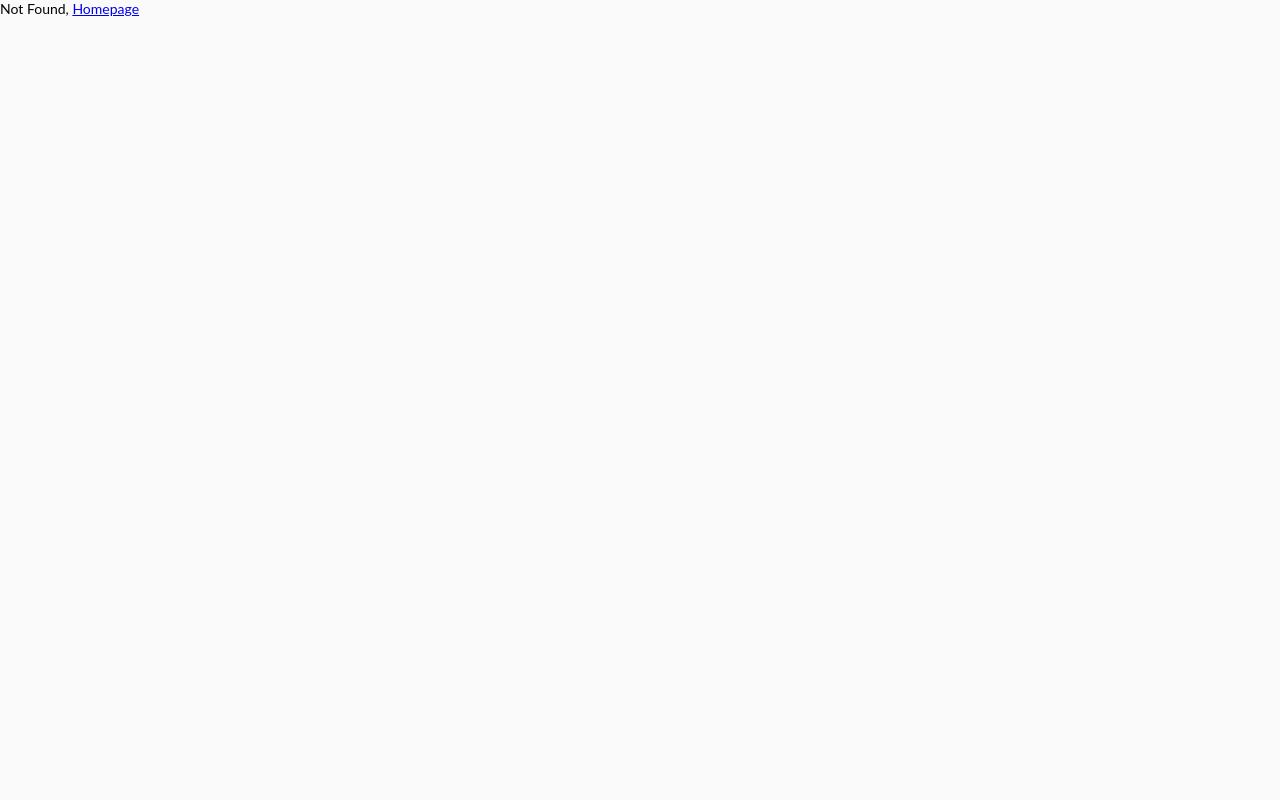
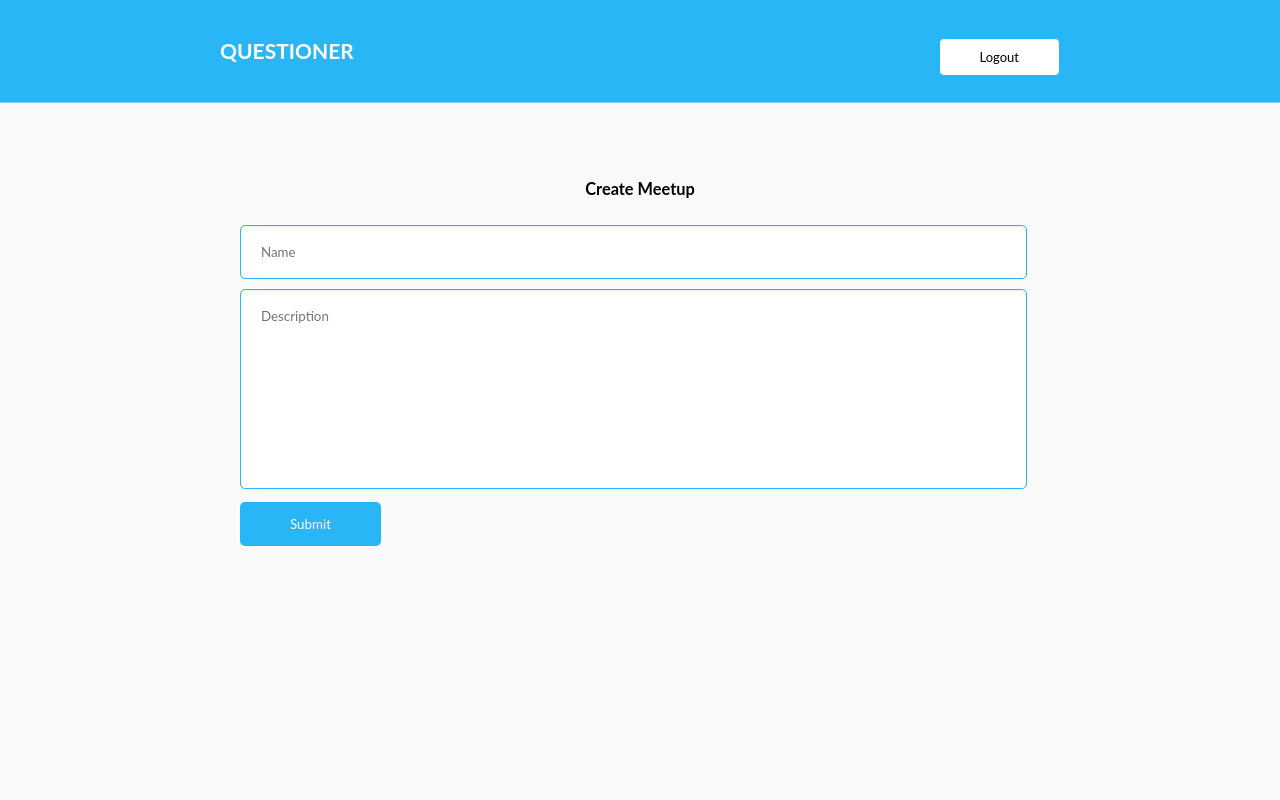
Before and after one commit to geekdanitek/questioner-react, a React app: page /meetup/create in a window 1280 px wide. Before the commit this address had no page. Shown: the top 800 px of the page. Built offline with nearby package versions, Linux system fonts and the light colour scheme.

Commit message:
166236441-story(meetup): create meetup ui
    - create component for create meetup

[Finishes #166236441]

```diff
--- /dev/null
+++ b/src/components/container/CreateMeetup.jsx
@@ -0,0 +1,39 @@
+import React, { Component, Fragment } from 'react';
+import Header from '../presentation/Header';
+import Footer from '../presentation/Footer';
+
+class CreateMeetup extends Component {
+  render() {
+    return (
+      <Fragment>
+        <Header />
+        <div className='CreateMeetup'>
+          <div className='create-meetup-area'>
+            <div className='container'>
+              <div className='create-meetup-form-area'>
+                <h3 className='create-meetup-form-text'>Create Meetup</h3>
+                <form>
+                  <div className='create-meetup-input-section'>
+                    <input
+                      type='text'
+                      placeholder='Name'
+                      required
+                    />
+                  </div>
+                  <div className='create-meetup-input-section'>
+                    <textarea required placeholder='Description' l />
+                  </div>
+                  <div className='create-meetup-form-submit'>
+                    <button type='submit'>Submit</button>
+                  </div>
+                </form>
+              </div>
+            </div>
+          </div>
+        </div>
+        <Footer />
+      </Fragment>
+    );
+  }
+}
+export default CreateMeetup;
--- a/src/components/container/Profile.jsx
+++ b/src/components/container/Profile.jsx
@@ -13,11 +13,11 @@ class Profile extends Component {
           <div className='user-profile-area'>
             <div className='container'>
               <div className='meetups-link'>
-                <a href='./createmeetup.html'>
+                <Link to='/meetup/create'>
                   <button>
-                  Create A Meetup
+                    Create A Meetup
                   </button>
-                </a>
+                </Link>
                 <Link to='/meetups'>
                   <button>
                   View All Meetups
--- a/src/routes/index.jsx
+++ b/src/routes/index.jsx
@@ -13,6 +13,7 @@ import Questions from '../components/container/Questions';
 import Question from '../components/container/Question';
 import AskQuestion from '../components/container/AskQuestion';
 import Meetups from '../components/container/Meetups';
+import CreateMeetup from '../components/container/CreateMeetup';
 
 const Routes = () => (
   <Router>
@@ -22,6 +23,7 @@ const Routes = () => (
       <Route path='/home' component={LandingPage} exact />
       <Route path='/' component={Profile} exact />
       <Route path='/meetups' component={Meetups} exact />
+      <Route path='/meetup/create' component={CreateMeetup} exact />
       <Route path='/questions' component={Questions} exact />
       <Route path='/question/:id' component={Question} exact />
       <Route path='/askquestion' component={AskQuestion} exact />
--- /dev/null
+++ b/src/styles/components/container/_create-meetup.scss
@@ -0,0 +1,81 @@
+.CreateMeetup {
+    min-height: 100vh;
+    .create-meetup-area {
+        justify-content: center;
+        align-items: center;
+        display: flex;
+        flex-direction: column;
+        margin: 0 auto;
+    }
+    .create-meetup-form-area {
+        margin-top: 10px;
+        position: relative;
+        padding: 10px 0px;
+        display: flex;
+        flex-direction: column;
+        min-width: 0;
+        word-wrap: break-word;
+        background-clip: border-box;
+    }
+
+    .create-meetup-form-text {
+        text-align: center;
+    }
+
+    .create-meetup-input-section {
+        display: block;
+        box-sizing: border-box;
+        margin: 10px 10px;
+        width: 100%;
+    }
+
+    .create-meetup-input-section >input {
+        padding: 18px 20px;
+        border: 1px solid #29b6f6;
+        width: 96%;
+        border-radius: 5px;
+        box-shadow: inset 0 1px 1px rgba(0,0,0,.075);
+        background-color: #ffffff;
+    }
+    .create-meetup-input-section >textarea {
+        padding: 18px 20px;
+        border: 1px solid #29b6f6;
+        width: 96%;
+        border-radius: 5px;
+        box-shadow: inset 0 1px 1px rgba(0,0,0,.075);
+        height: 200px;
+        resize: none;
+    }
+
+    .create-meetup-form-submit >button {
+        cursor: pointer;
+        padding: 14px 50px;
+        background-color: #29b6f6;
+        border: none;
+        transition-duration: 0.4s;
+        border-radius: 5px;
+        color: #ffffff;
+        margin-left: 10px;
+    }
+
+    .create-meetup-form-submit >button:hover {
+        box-shadow: 0 4px 8px 0 rgba(0,0,0,.2), 0 6px 20px 0 rgba(0,0,0,.19);
+    }
+
+    @media (max-width: 575.98px) {
+        .create-meetup-input-section {
+            margin: 10px 0px;
+        }
+        .create-meetup-input-section >input {
+            width: 100%;
+        }
+        .create-meetup-input-section >textarea {
+            width: 100%;
+        }
+        .create-meetup-form-submit >button {
+            width: 100%;
+            margin-left: 0;
+        }
+    }
+
+}
--- a/src/styles/index.scss
+++ b/src/styles/index.scss
@@ -13,6 +13,7 @@
 @import "./components/container/ask-question.scss";
 @import "./components/container/meetups.scss";
 @import "./components/presentation/meetup-card.scss";
+@import "./components/container/create-meetup.scss";
 
 * {
     font-family: 'Lato';
```
